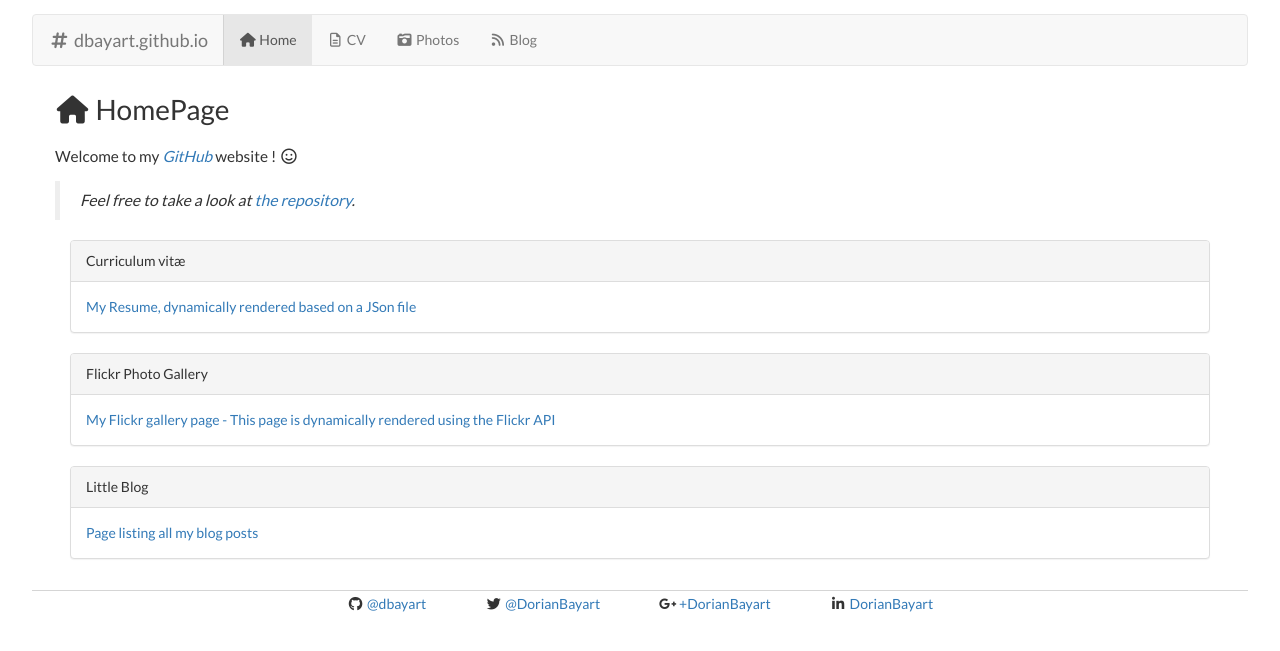
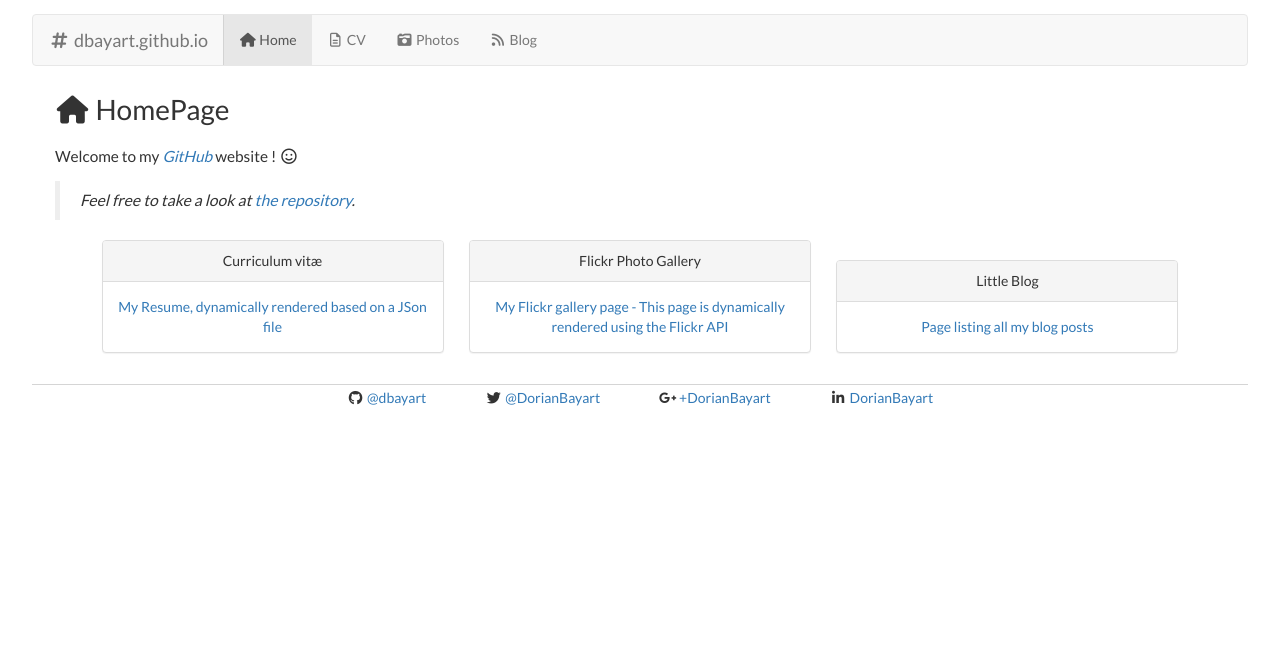
Before and after one commit to dorianbayart/dorianbayart.github.io, a Jekyll site: the page built from index.md, in a window 1280 px wide. Shown: the top 651 px of the page. Built offline with Jekyll 4.4.1, drawn with Linux system fonts in a browser that asks for light colours; nearby versions of some CDN libraries.

Commit message:
Update homepage.css

```diff
--- a/css/homepage.css
+++ b/css/homepage.css
@@ -1,4 +1,14 @@
 
+.container-fluid {
+    text-align: center;
+}
+
+.panel {
+    display: inline-block;
+    width: 30%;
+    margin-left: 1%;
+    margin-right: 1%;
+}
 
 p {
     margin: 0 0 1em;
@@ -17,3 +27,12 @@ blockquote > p {
     font-size: 0.9em;
     font-style: italic;
 }
+
+@media only screen and (max-width: 840px) {
+	.panel {
+        display: inline-block;
+        width: 90%;
+        margin-left: 1%;
+        margin-right: 1%;
+    }
+}
```
